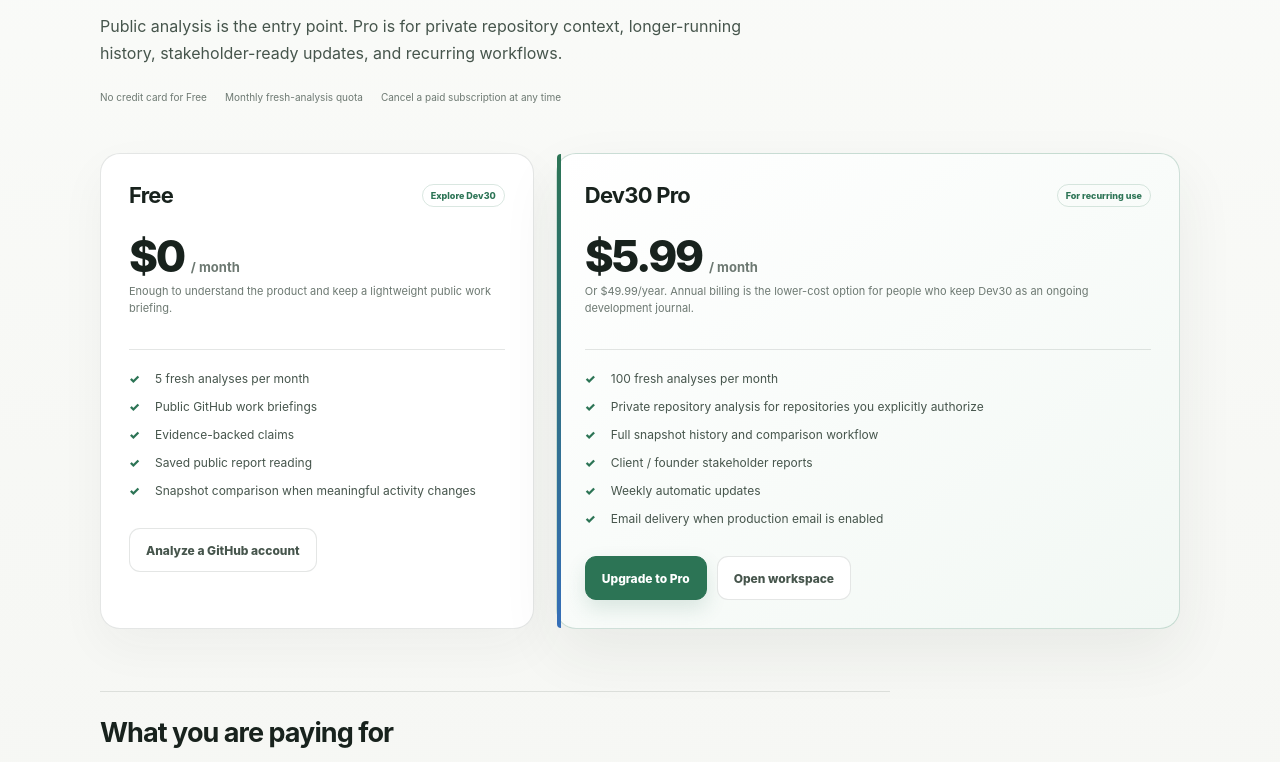
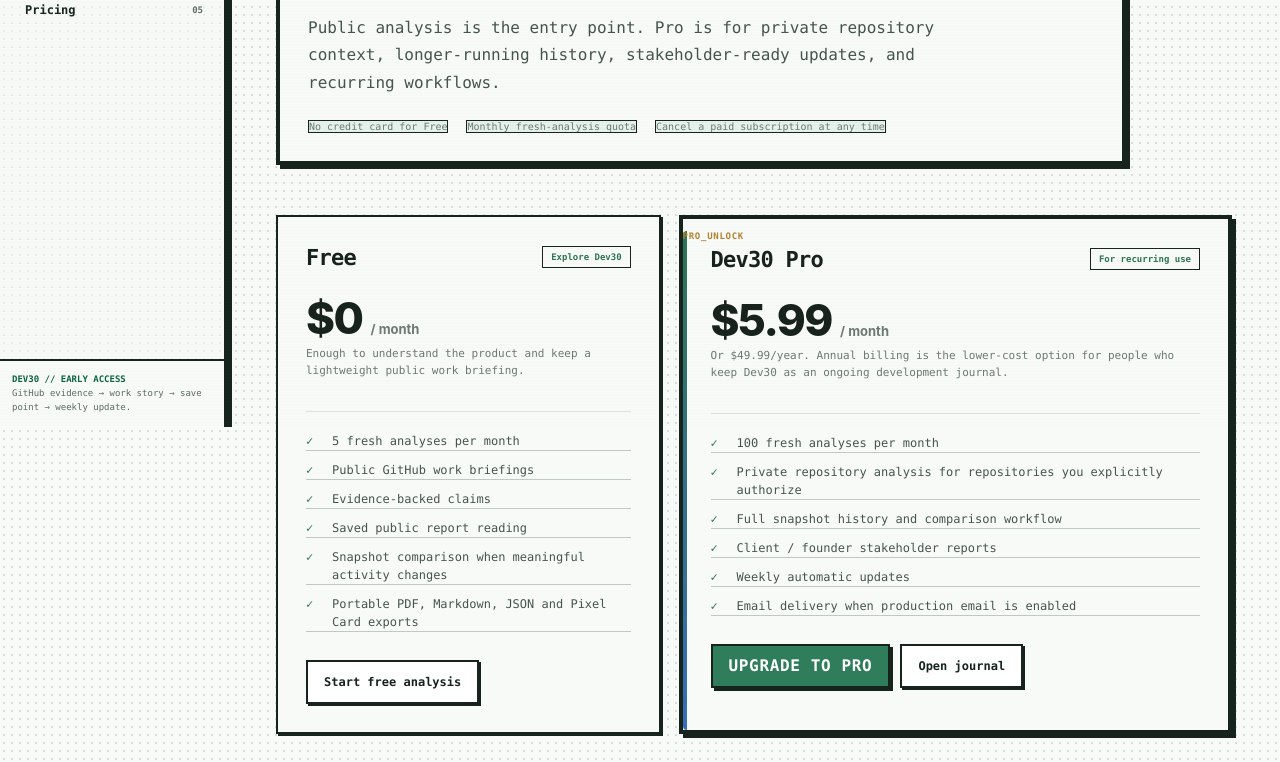
Before and after one commit to hstptcn5/dev30, a website: page public/pricing.html in a window 1280 px wide. Shown: the part 373-1135 px from the top of the page. Drawn offline with Linux system fonts and the light colour scheme.

Commit message:
feat(ui): apply console shell to pricing

```diff
--- a/public/pricing.html
+++ b/public/pricing.html
@@ -10,6 +10,7 @@
   <link rel="stylesheet" href="/styles.css" />
   <link rel="stylesheet" href="/light-theme.css" />
   <link rel="stylesheet" href="/commercial.css" />
+  <link rel="stylesheet" href="/console-ui.css" />
 </head>
 <body>
   <div class="commercial-shell">
@@ -41,8 +42,9 @@
             <div class="price-feature">Evidence-backed claims</div>
             <div class="price-feature">Saved public report reading</div>
             <div class="price-feature">Snapshot comparison when meaningful activity changes</div>
+            <div class="price-feature">Portable PDF, Markdown, JSON and Pixel Card exports</div>
           </div>
-          <div class="price-actions"><a class="commercial-secondary" href="/">Analyze a GitHub account</a></div>
+          <div class="price-actions"><a class="commercial-secondary" href="/">Start free analysis</a></div>
         </article>
 
         <article class="price-card pro">
@@ -59,7 +61,7 @@
           </div>
           <div class="price-actions">
             <button class="commercial-primary" type="button" data-commercial-upgrade>Upgrade to Pro</button>
-            <a class="commercial-secondary" href="/workspace">Open workspace</a>
+            <a class="commercial-secondary" href="/workspace">Open journal</a>
           </div>
           <div id="commercial-status" class="commercial-status hidden" aria-live="polite"></div>
         </article>
@@ -86,5 +88,6 @@
     </footer>
   </div>
   <script type="module" src="/commercial.js"></script>
+  <script type="module" src="/console-ui.js"></script>
 </body>
 </html>
```
